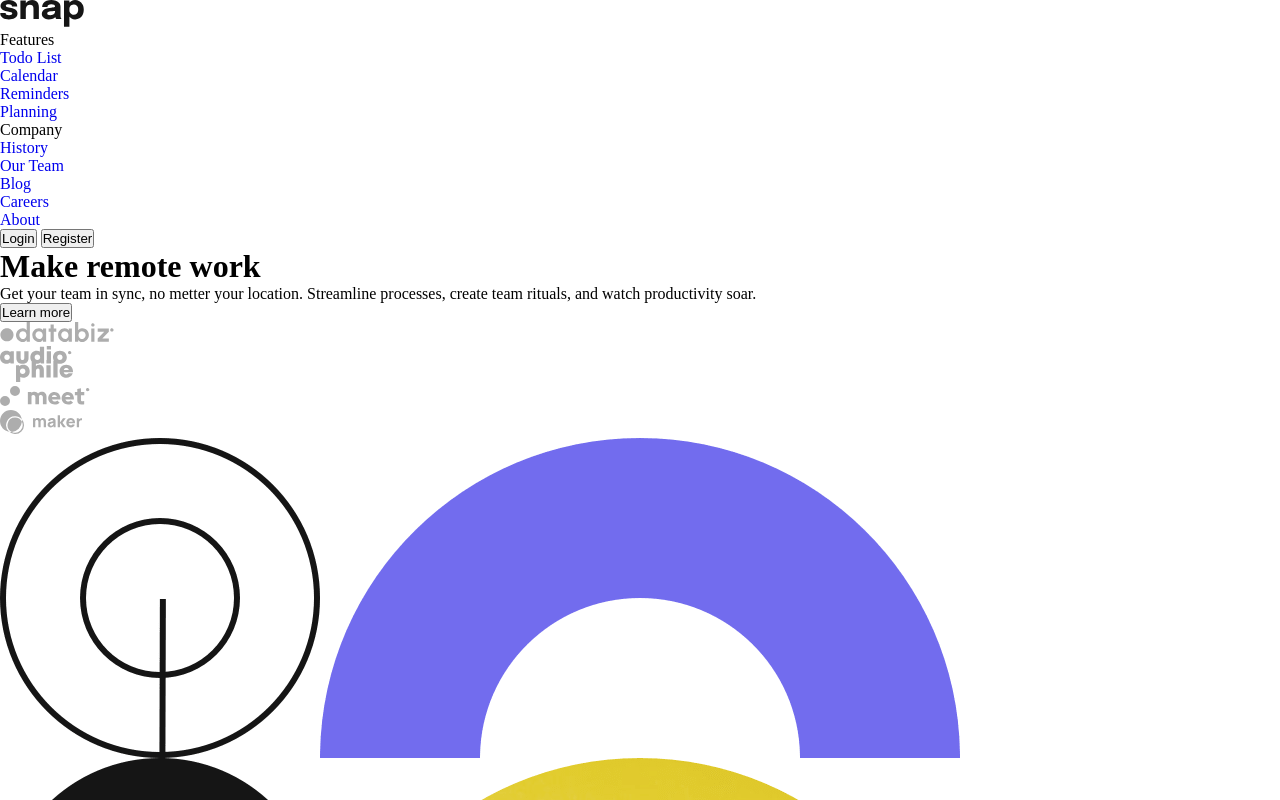
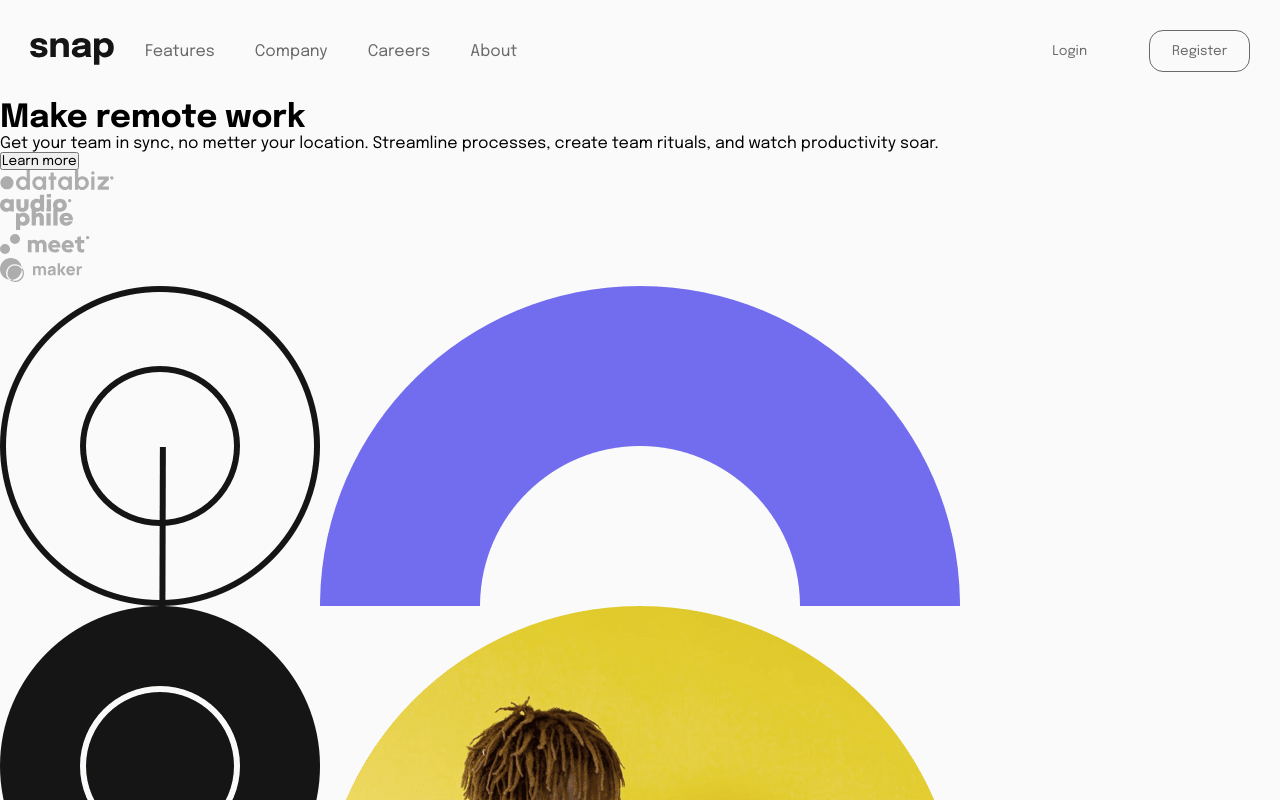
Before and after one commit to maikesoares/projeto-dropdown-navigation, a plain HTML site: page index.html in a window 1280 px wide. Shown: the top 800 px of the page. Drawn offline with Linux system fonts and the light colour scheme.

Commit message:
Estilizado o Header do projeto

```diff
--- a/index.html
+++ b/index.html
@@ -11,7 +11,16 @@
       href="./src/images/favicon-32x32.png"
     />
 
+    <link rel="preconnect" href="https://fonts.googleapis.com" />
+    <link rel="preconnect" href="https://fonts.gstatic.com" crossorigin />
+    <link
+      href="https://fonts.googleapis.com/css2?family=Epilogue:ital,wght@0,100..900;1,100..900&display=swap"
+      rel="stylesheet"
+    />
+
     <link rel="stylesheet" href="./src/css/reset.css" />
+    <link rel="stylesheet" href="./src/css/variables.css" />
+    <link rel="stylesheet" href="./src/css/style.css" />
 
     <title>Frontend Mentor | Intro section with dropdown navigation</title>
   </head>
@@ -20,10 +29,10 @@
       <img src="./src/images/logo.svg" alt="Snap logo" />
 
       <nav>
-        <ul>
+        <ul class="menu-principal">
           <li>
             Features
-            <ul>
+            <ul class="sub-menu">
               <li><a href="#">Todo List</a></li>
               <li><a href="#">Calendar</a></li>
               <li><a href="#">Reminders</a></li>
@@ -33,7 +42,7 @@
 
           <li>
             Company
-            <ul>
+            <ul class="sub-menu company">
               <li><a href="#">History</a></li>
               <li><a href="#">Our Team</a></li>
               <li><a href="#">Blog</a></li>
@@ -45,9 +54,9 @@
         </ul>
       </nav>
 
-      <div>
+      <div class="register">
         <button>Login</button>
-        <button>Register</button>
+        <button class="btn-register">Register</button>
       </div>
     </header>
 
--- a/src/css/reset.css
+++ b/src/css/reset.css
@@ -2,6 +2,7 @@
   margin: 0;
   padding: 0;
   box-sizing: border-box;
+  font-family: "Epilogue" , sans-serif;
 }
 
 ul {
@@ -10,4 +11,5 @@ ul {
 
 a {
   text-decoration: none;
+  color: var(--medium-gray);
 }
--- a/src/css/style.css
+++ b/src/css/style.css
@@ -0,0 +1,75 @@
+body {
+  width: 100%;
+  height: 100vh;
+  background-color: var(--almost-white);
+}
+
+header {
+  display: flex;
+  align-items: center;
+  padding: 30px;
+  justify-content: space-between;
+}
+
+header nav {
+  width: 70%;
+}
+
+header nav .menu-principal {
+  display: flex;
+  align-self: flex-start;
+  gap: 40px;
+  position: relative;
+  color: var(--medium-gray);
+}
+
+header nav .menu-principal li:hover {
+  color: #151515;
+  cursor: pointer;
+}
+
+header nav .menu-principal .sub-menu {
+  display: none;
+}
+
+header nav .menu-principal li:hover .sub-menu {
+  display: flex;
+  flex-direction: column;
+  gap: 16px;
+  position: absolute;
+  padding: 30px;
+  background-color: #fff;
+  left: -60px;
+  border-radius: 10px;
+}
+
+header nav .menu-principal li:hover .sub-menu.company {
+  left: 100px;
+}
+
+header .register {
+  display: flex;
+  gap: 40px;
+}
+
+header .register button {
+  background: none;
+  color: var(--medium-gray);
+  padding: 13px 22px;
+  border: none;
+  cursor: pointer;
+  border-radius: 14px;
+}
+
+header .register button:hover {
+  color: #151515;
+}
+
+header .register .btn-register {
+  border: 1.5px solid var(--medium-gray);
+}
+
+header .register .btn-register:hover {
+  border: 1.5px solid #151515;
+
+}
--- /dev/null
+++ b/src/css/variables.css
@@ -0,0 +1,5 @@
+:root {
+  --almost-white : hsl(0, 0%, 98%);
+  --medium-gray : hsl(0, 0%, 41%);
+  --almost-black : hsl(0, 6%, 8%)
+}
```
